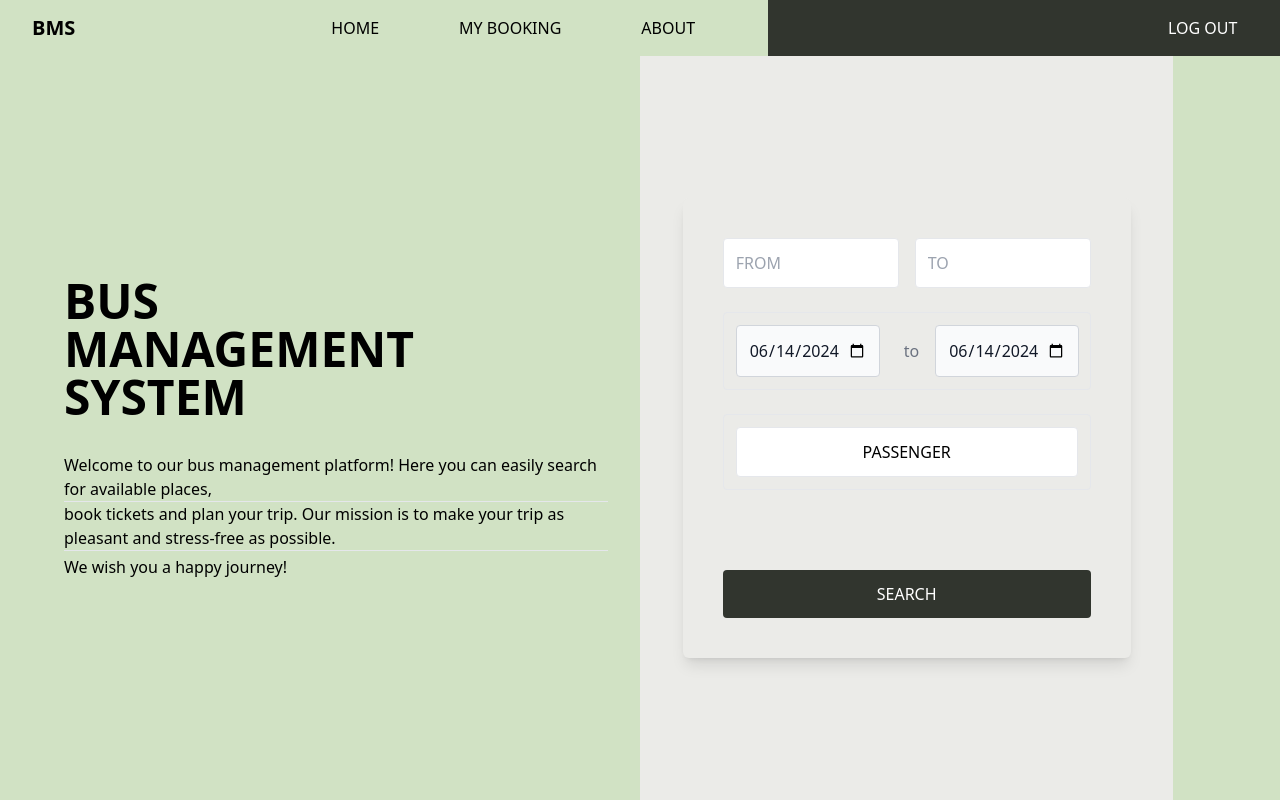
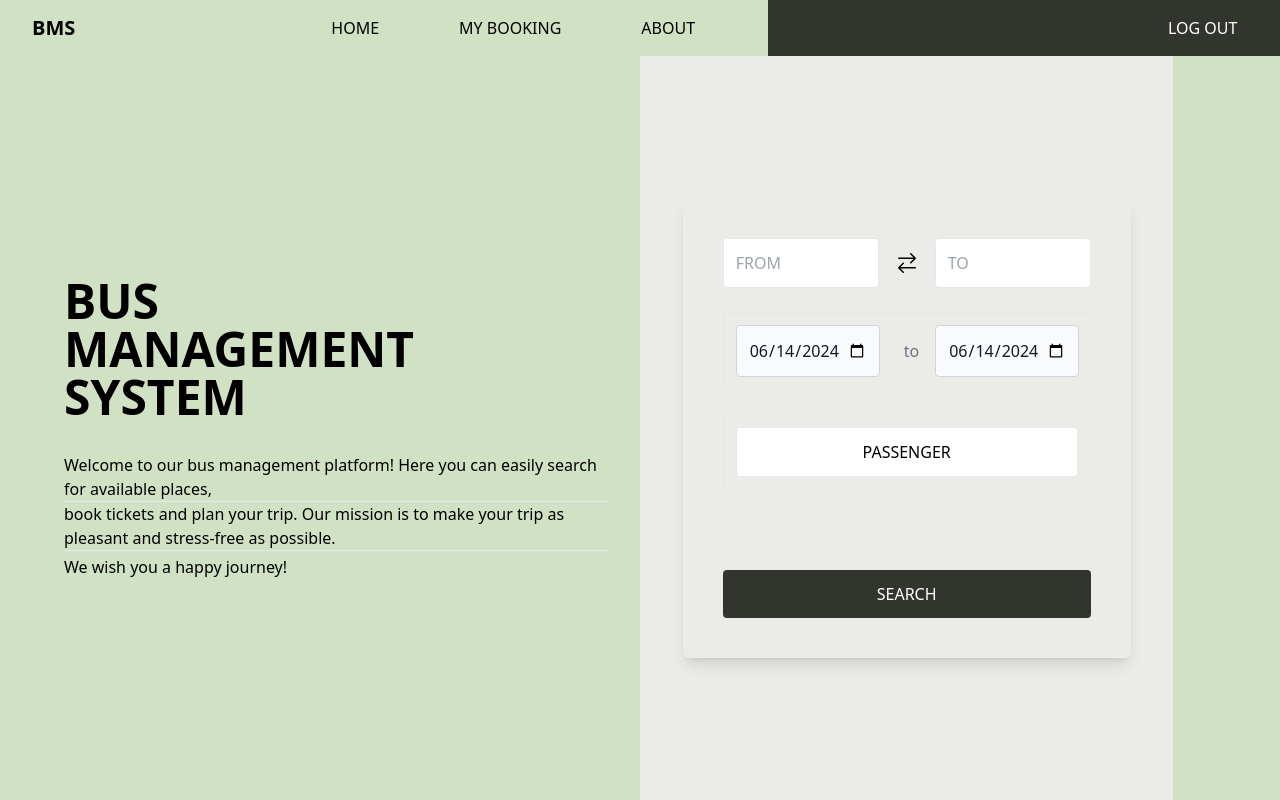
Before and after one commit to dbilic98/booking-bus-ticket-frontend, a React (Create React App) app: page / in a window 1280 px wide. Built offline with nearby package versions, Linux system fonts and the light colour scheme; a web font is replaced by a local one.

Commit message:
Replace direct input fields with PlacesSearch component

```diff
--- a/src/components/SearchForm.tsx
+++ b/src/components/SearchForm.tsx
@@ -1,6 +1,7 @@
 import React, { useState } from "react";
 import CounterForm from "../components/CounterForm";
 import DateRangePicker from "../components/DateRangePicker";
+import PlacesSearch from "../components/PlacesSearch";
 
 const SearchForm: React.FC<{
   currentDate: string;
@@ -16,16 +17,7 @@ const SearchForm: React.FC<{
     <div className="bg-cream p-10 shadow-lg rounded-md w-full max-w-md">
       <form className="space-y-6">
         <div className="flex space-x-4">
-          <input
-            type="text"
-            placeholder="FROM"
-            className="w-full p-3 border rounded"
-          />
-          <input
-            type="text"
-            placeholder="TO"
-            className="w-full p-3 border rounded"
-          />
+          <PlacesSearch />
         </div>
         <div className="w-full p-3 border rounded">
           <DateRangePicker />
```
